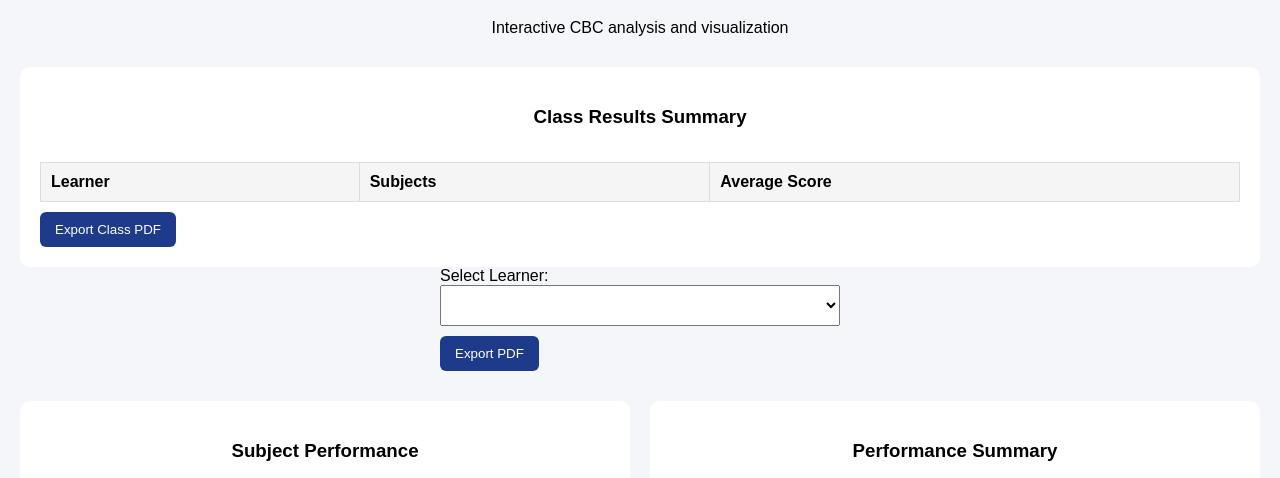
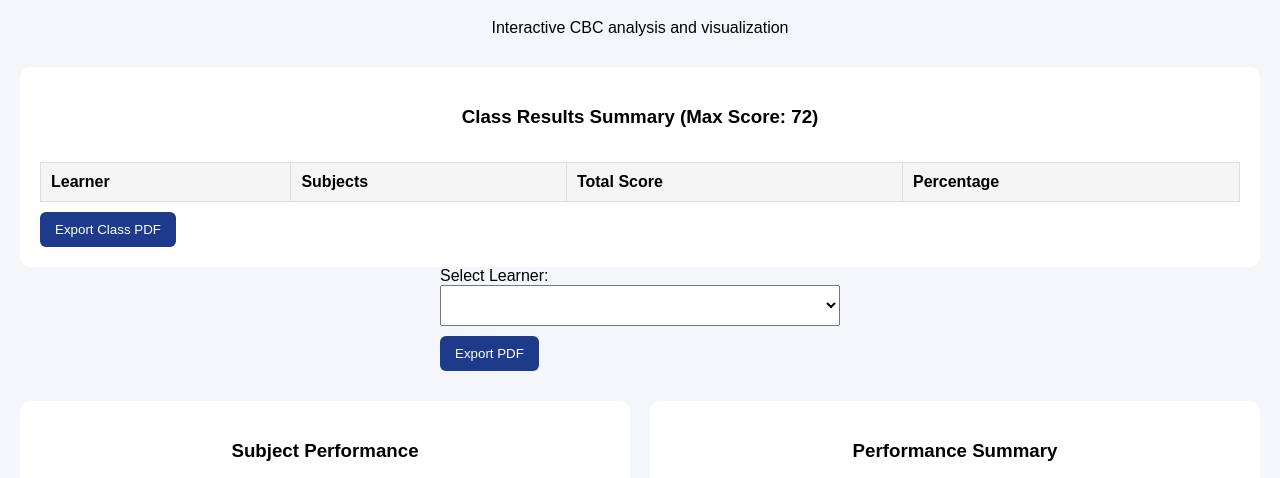
Before and after one commit to veydaszn/beachacademy-cbc-analysis, a plain HTML site: page docs/index.html in a window 1280 px wide. Shown: the part 81-559 px from the top of the page. Drawn offline with nearby package versions, Linux system fonts and the light colour scheme.

Commit message:
Update class results summary in index.html

```diff
--- a/docs/index.html
+++ b/docs/index.html
@@ -18,21 +18,18 @@
 <section id="report">
 
   <section class="card">
-  <h3>Class Results Summary</h3>
-
-  <div class="table-wrapper">
+    <h3>Class Results Summary (Max Score: 72)</h3> <div class="table-wrapper">
       <table id="classTable">
         <thead>
           <tr>
             <th>Learner</th>
             <th>Subjects</th>
-          <th>Average Score</th>
-        </tr>
+            <th>Total Score</th>
+            <th>Percentage</th> </tr>
         </thead>
         <tbody></tbody>
       </table>
     </div>
-
     <button id="exportClassBtn">Export Class PDF</button>
   </section>
 
```
Lines whose indentation alone changed are shown as unchanged.
